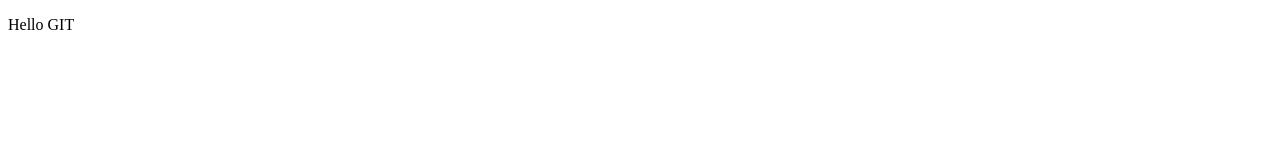
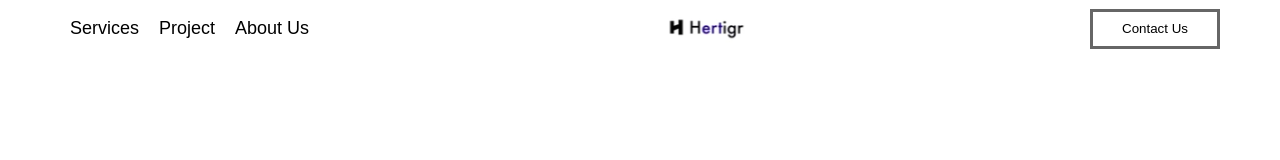
Before and after one commit to sergey221997/css-practice, a plain HTML site: page index.html in a window 1280 px wide. Drawn offline with Linux system fonts and the light colour scheme.

Commit message:
навигация

```diff
--- a/index.html
+++ b/index.html
@@ -5,11 +5,40 @@
     <meta charset="UTF-8">
     <meta http-equiv="X-UA-Compatible" content="IE=edge">
     <meta name="viewport" content="width=device-width, initial-scale=1.0">
+    <link rel="stylesheet" href="./style/style.css">
     <title>Task 1</title>
 </head>
 
 <body>
-    <p>Hello GIT</p>
+    <section class="wrapper">
+
+        <header class="header">
+
+            <ul class="nav">
+                <li>
+                    <a target="_blank" href="https://www.google.ru/">Services</a>
+                </li>
+                <li>
+                    <a target="_blank" href="https://www.google.ru/">Project</a>
+                </li>
+                <li>
+                    <a target="_blank" href="https://www.google.ru/">About Us</a>
+                </li>
+            </ul>
+
+            <div class="logo">
+                <a target="_blank" href="https://www.google.ru/"> <img src="./img/image-icon.png" alt="logo"></a>
+            </div>
+
+            <button>
+                <a target="_blank" href="https://www.google.ru/">Contact Us</a>
+            </button>
+
+        </header>
+
+
+
+    </section>
 </body>
 
 </html>
--- /dev/null
+++ b/style/style.css
@@ -0,0 +1,34 @@
+body {
+    margin: 0;
+    padding: 0;
+    box-sizing: border-box;
+}
+
+.header {
+    display: flex;
+    align-items: center;
+    justify-content: space-between;
+    padding-inline: 60px;
+}
+
+.nav {
+    display: flex;
+    list-style: none;
+    font-size: 18px;
+    padding: 0;
+    font-family: 'Source Sans Pro', sans-serif;
+}
+
+a {
+    text-decoration: none;
+    color: black;
+    padding: 10px;
+}
+
+button {
+    background-color: #FFFFFF;
+    border: solid #666666;
+    height: 40px;
+    width: 130px;
+    font-family: 'Source Sans Pro', sans-serif;
+}
```
Also changed, not shown: img/image-icon.png (added), img/img_herou.jpg (added).
